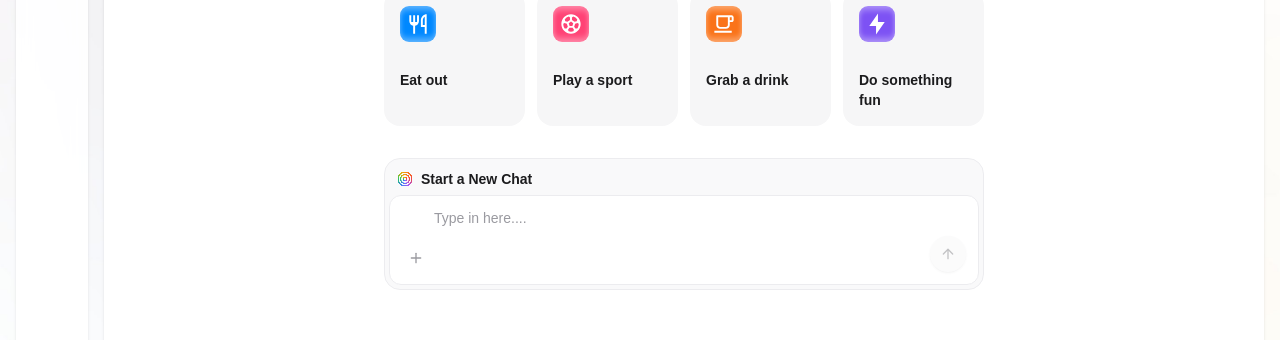
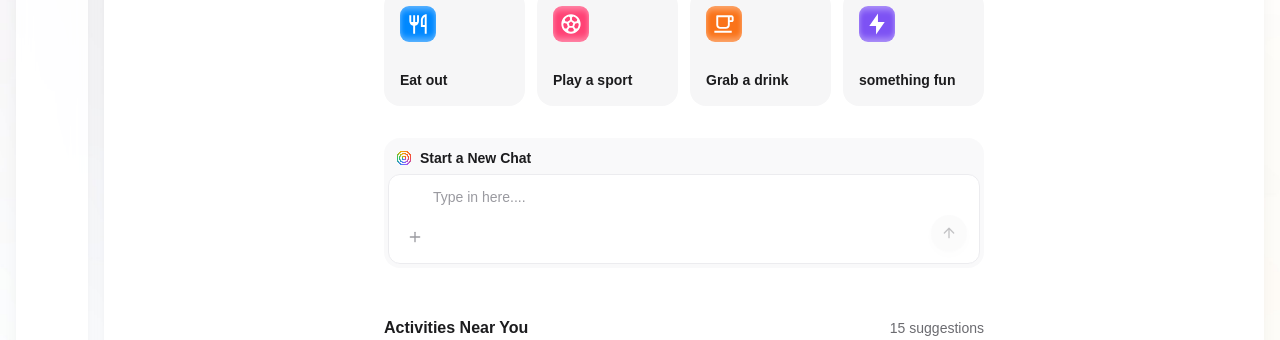
Before and after one commit to ttaiyegbusi/knit, a Next.js app: page / in a window 1280 px wide. Shown: the part 306-646 px from the top of the page. Built offline with nearby package versions, Linux system fonts and the light colour scheme; a web font is replaced by a local one.

Commit message:
feat: implement soft shadow styles across components for improved visual consistency; update layout and hover effects

```diff
--- a/src/app/globals.css
+++ b/src/app/globals.css
@@ -86,3 +86,16 @@ body {
   transform: translateX(-100%);
   animation: shimmer 1.4s infinite;
 }
+
+/* One soft, mild shadow used across floating elements — barely-there lift,
+   wide and diffuse, low opacity. Replaces the harsher Tailwind shadows. */
+.shadow-soft {
+  box-shadow: 0 1px 2px rgba(17, 17, 26, 0.03),
+              0 4px 16px rgba(17, 17, 26, 0.04);
+}
+
+/* Hover variant of the soft shadow (slightly more present on hover). */
+.hover-shadow-soft:hover {
+  box-shadow: 0 2px 4px rgba(17, 17, 26, 0.04),
+              0 8px 24px rgba(17, 17, 26, 0.06);
+}
--- a/src/app/page.tsx
+++ b/src/app/page.tsx
@@ -89,10 +89,11 @@ export default function Page() {
           )}
         </div>
 
-        {/* ── Activities Near You — anchored to the bottom of the surface,
-             with the open gap above it (mt-auto). Landing view only. ──── */}
+        {/* ── Activities Near You — pushed to the bottom; only the top of the
+             first row peeks above the fold, the fixed bottom fade washes over
+             it, and the rest is revealed as the user scrolls. ─────────────── */}
         {w.phase === "category" && (
-          <div className="mt-auto pt-16 pb-10">
+          <div className="mt-auto pt-12">
             <ActivitiesNearYou />
           </div>
         )}
--- a/src/components/AppShell.tsx
+++ b/src/components/AppShell.tsx
@@ -20,7 +20,7 @@ export function AppShell({ children }: { children: React.ReactNode }) {
 
       <div className="flex h-screen gap-3 p-3 sm:gap-4 sm:p-4">
         {/* ── Floating sidebar ─────────────────────────────────────────── */}
-        <aside className="flex w-[72px] shrink-0 flex-col items-center rounded-[10px] bg-surface/90 py-3 shadow-sm backdrop-blur-sm">
+        <aside className="flex w-[72px] shrink-0 flex-col items-center rounded-[10px] bg-surface/90 py-3 shadow-soft backdrop-blur-sm">
           {/* Brand tile + divider */}
           <div className="flex w-full flex-col items-center pb-3">
             <div className="knit-mark h-9 w-9" aria-label="Knit" />
@@ -53,19 +53,19 @@ export function AppShell({ children }: { children: React.ReactNode }) {
         <div className="flex min-w-0 flex-1 flex-col gap-3 sm:gap-4">
           {/* Top nav row */}
           <header className="flex shrink-0 items-center justify-between gap-4">
-            <div className="flex items-center gap-2 rounded-full bg-surface/90 px-4 py-2 text-sm font-semibold text-ink shadow-sm backdrop-blur-sm">
+            <div className="flex items-center gap-2 rounded-full bg-surface/90 px-4 py-2 text-sm font-semibold text-ink shadow-soft backdrop-blur-sm">
               <Sparkles className="h-4 w-4 text-ink-soft" />
               Smart Suggestion
             </div>
             <div className="flex items-center gap-2">
-              <div className="hidden items-center gap-2 rounded-full bg-surface/90 px-4 py-2.5 text-sm text-ink-faint shadow-sm backdrop-blur-sm md:flex">
+              <div className="hidden items-center gap-2 rounded-full bg-surface/90 px-4 py-2.5 text-sm text-ink-faint shadow-soft backdrop-blur-sm md:flex">
                 <Search className="h-4 w-4" />
                 <span className="w-44">Search</span>
               </div>
-              <button className="grid h-10 w-10 place-items-center rounded-full bg-surface/90 text-ink-soft shadow-sm backdrop-blur-sm transition hover:text-ink">
+              <button className="grid h-10 w-10 place-items-center rounded-full bg-surface/90 text-ink-soft shadow-soft backdrop-blur-sm transition hover:text-ink">
                 <Users className="h-4 w-4" />
               </button>
-              <button className="grid h-10 w-10 place-items-center rounded-full bg-surface/90 text-ink-soft shadow-sm backdrop-blur-sm transition hover:text-ink">
+              <button className="grid h-10 w-10 place-items-center rounded-full bg-surface/90 text-ink-soft shadow-soft backdrop-blur-sm transition hover:text-ink">
                 <Bell className="h-4 w-4" />
               </button>
             </div>
@@ -74,7 +74,7 @@ export function AppShell({ children }: { children: React.ReactNode }) {
           {/* Content surface frame — the single scroll region, with a white
               fade fixed to its BOTTOM edge. Content scrolls beneath the fade
               and dissolves into white at the container's lower boundary. */}
-          <div className="relative min-h-0 flex-1 overflow-hidden rounded-[1.25rem] bg-surface shadow-sm">
+          <div className="relative min-h-0 flex-1 overflow-hidden rounded-[1.25rem] bg-surface shadow-soft">
             <main className="h-full overflow-y-auto px-5 py-7 sm:px-8 sm:py-9">
               {children}
             </main>
--- a/src/components/ChatInput.tsx
+++ b/src/components/ChatInput.tsx
@@ -27,8 +27,8 @@ export function ChatInput({
   }
 
   return (
-    // OUTER container — 4px padding all round
-    <div className="rounded-2xl border border-line bg-surface-muted/60 p-1">
+    // OUTER container — 4px padding all round, no border
+    <div className="rounded-2xl bg-surface-muted/60 p-1">
       {/* Header row */}
       <div className="mb-1.5 flex items-center gap-2 px-2 pt-1.5 text-sm font-semibold text-ink">
         <span className="knit-mark h-4 w-4" />
@@ -63,7 +63,7 @@ export function ChatInput({
         <button
           onClick={submit}
           aria-label="Send"
-          className="absolute bottom-3 right-3 grid h-9 w-9 place-items-center rounded-full bg-surface-muted text-ink-soft shadow-sm transition hover:bg-ink/5 disabled:opacity-40"
+          className="absolute bottom-3 right-3 grid h-9 w-9 place-items-center rounded-full bg-surface-muted text-ink-soft shadow-soft transition hover:bg-ink/5 disabled:opacity-40"
           disabled={!text.trim()}
         >
           <ArrowUp className="h-4 w-4" />
--- a/src/components/EventSheet.tsx
+++ b/src/components/EventSheet.tsx
@@ -39,7 +39,7 @@ export function EventSheet({
 
   return (
     <div className="fixed inset-0 z-50 flex items-end justify-center bg-ink/30 p-0 sm:items-center sm:p-4">
-      <div className="animate-rise w-full max-w-lg overflow-hidden rounded-t-3xl bg-surface shadow-xl sm:rounded-3xl">
+      <div className="animate-rise w-full max-w-lg overflow-hidden rounded-t-3xl bg-surface shadow-soft sm:rounded-3xl">
         {published ? (
           <div className="flex flex-col items-center gap-3 px-6 py-12 text-center">
             <div className="grid h-14 w-14 place-items-center rounded-full bg-accent/10 text-accent">
--- a/src/components/Results.tsx
+++ b/src/components/Results.tsx
@@ -130,7 +130,7 @@ function SuggestionCard({
   return (
     <article
       style={{ animationDelay: `${delay}ms` }}
-      className="animate-rise group flex flex-col overflow-hidden rounded-2xl border border-line transition hover:shadow-md"
+      className="animate-rise group flex flex-col overflow-hidden rounded-2xl border border-line transition hover-shadow-soft"
     >
       <div
         className="relative h-32 bg-cover bg-center"
--- a/src/components/StepCategory.tsx
+++ b/src/components/StepCategory.tsx
@@ -18,7 +18,7 @@ export function StepCategory({
             key={cat.id}
             onClick={() => onPick(cat.id)}
             style={{ animationDelay: `${i * 60}ms` }}
-            className="animate-rise group flex flex-col gap-7 rounded-2xl bg-surface-muted p-4 text-left transition hover:-translate-y-0.5 hover:shadow-md"
+            className="animate-rise group flex flex-col gap-7 rounded-2xl bg-surface-muted p-4 text-left transition hover:-translate-y-0.5 hover-shadow-soft"
           >
             <VibeIcon category={cat.id} size={36} />
             <span className="text-sm font-semibold text-ink">{cat.label}</span>
--- a/src/lib/categories.ts
+++ b/src/lib/categories.ts
@@ -57,7 +57,7 @@ export const CATEGORIES: Category[] = [
   },
   {
     id: "do_fun",
-    label: "Do something fun",
+    label: "something fun",
     emoji: "🎭",
     chipClass: "bg-gradient-to-br from-violet-400 to-purple-500",
     refinementPrompt: "What kind of fun?",
```
